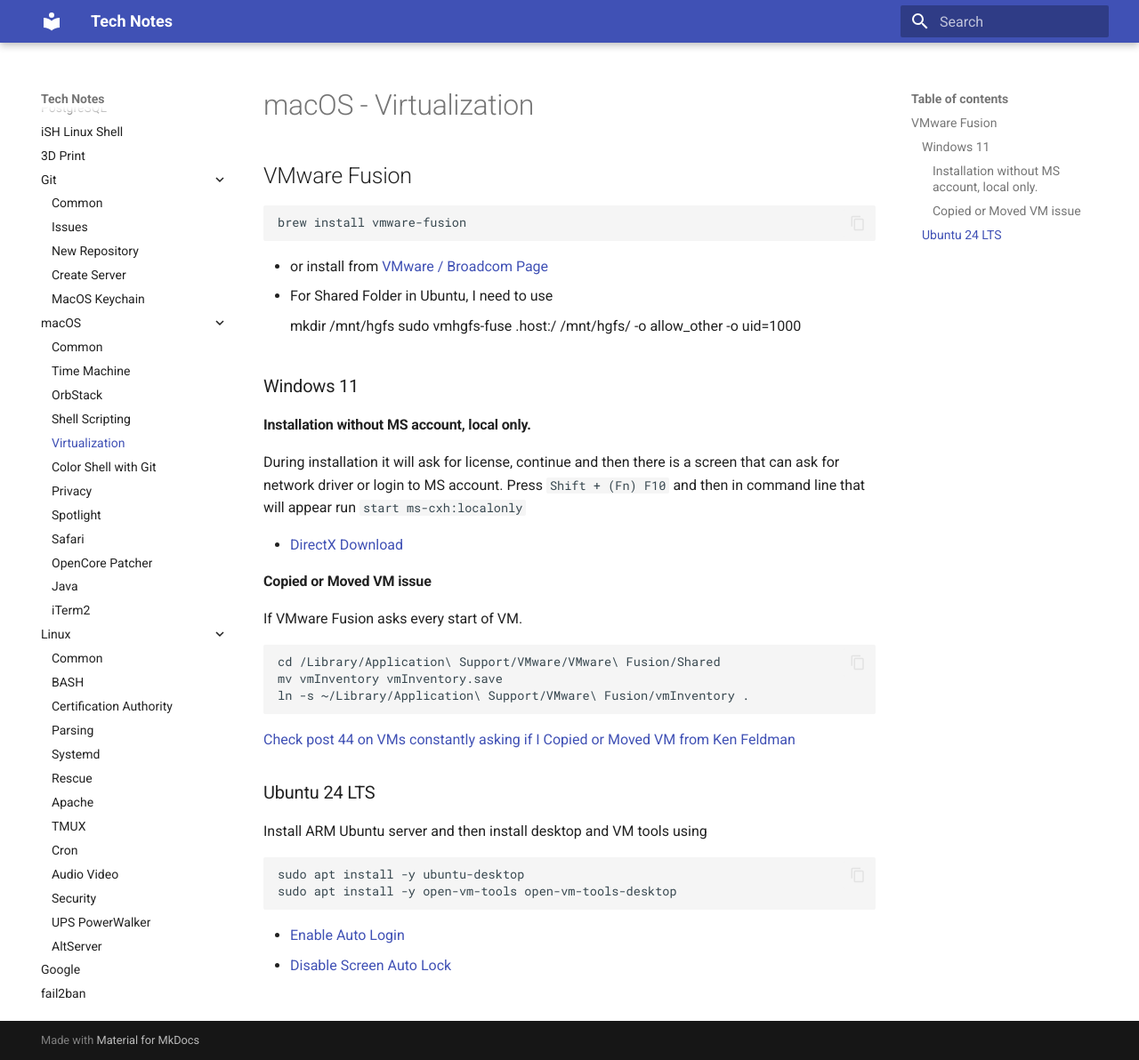
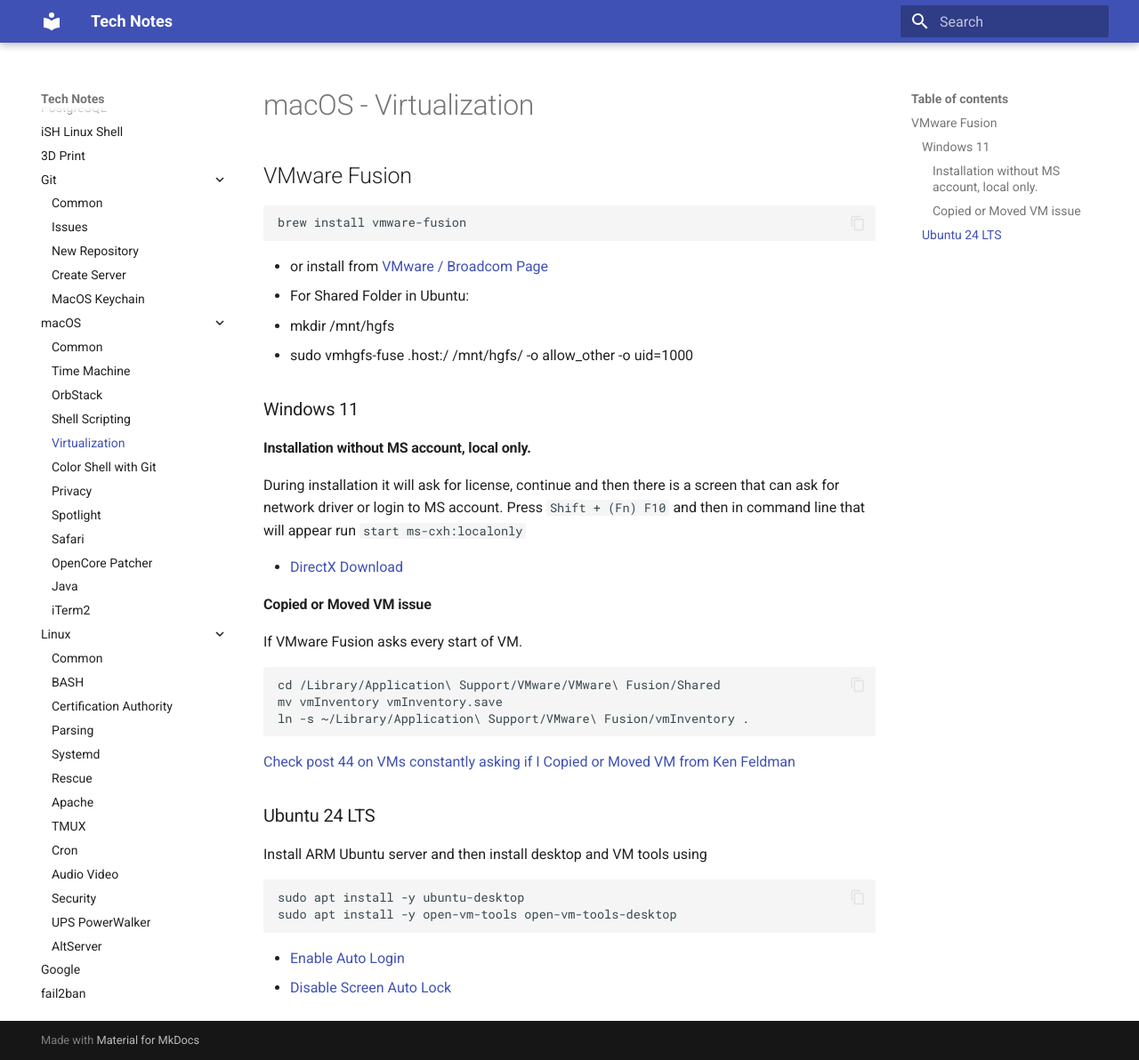
Before and after one commit to jorycz/technotes, an MkDocs documentation site: the page built from docs/macOS/macOS-Virtualization.md, in a window 1280 px wide and 1192 px high. Shown: the whole window at 89% size. Built offline with MkDocs 1.6.1 and Material for MkDocs 9.7.7, drawn with Linux system fonts in a browser that asks for light colours.

Commit message:
VMware Player, Ubuntu Shared Folder access.

```diff
--- a/docs/macOS/macOS-Virtualization.md
+++ b/docs/macOS/macOS-Virtualization.md
@@ -5,10 +5,9 @@
     brew install vmware-fusion
 
 * or install from [VMware / Broadcom Page](https://www.vmware.com/products/desktop-hypervisor/workstation-and-fusion)
-* For Shared Folder in Ubuntu, I need to use
-
-    mkdir /mnt/hgfs
-    sudo vmhgfs-fuse .host:/ /mnt/hgfs/ -o allow_other -o uid=1000
+* For Shared Folder in Ubuntu:
+  * mkdir /mnt/hgfs
+  * sudo vmhgfs-fuse .host:/ /mnt/hgfs/ -o allow_other -o uid=1000
 
 ### Windows 11
 
```
